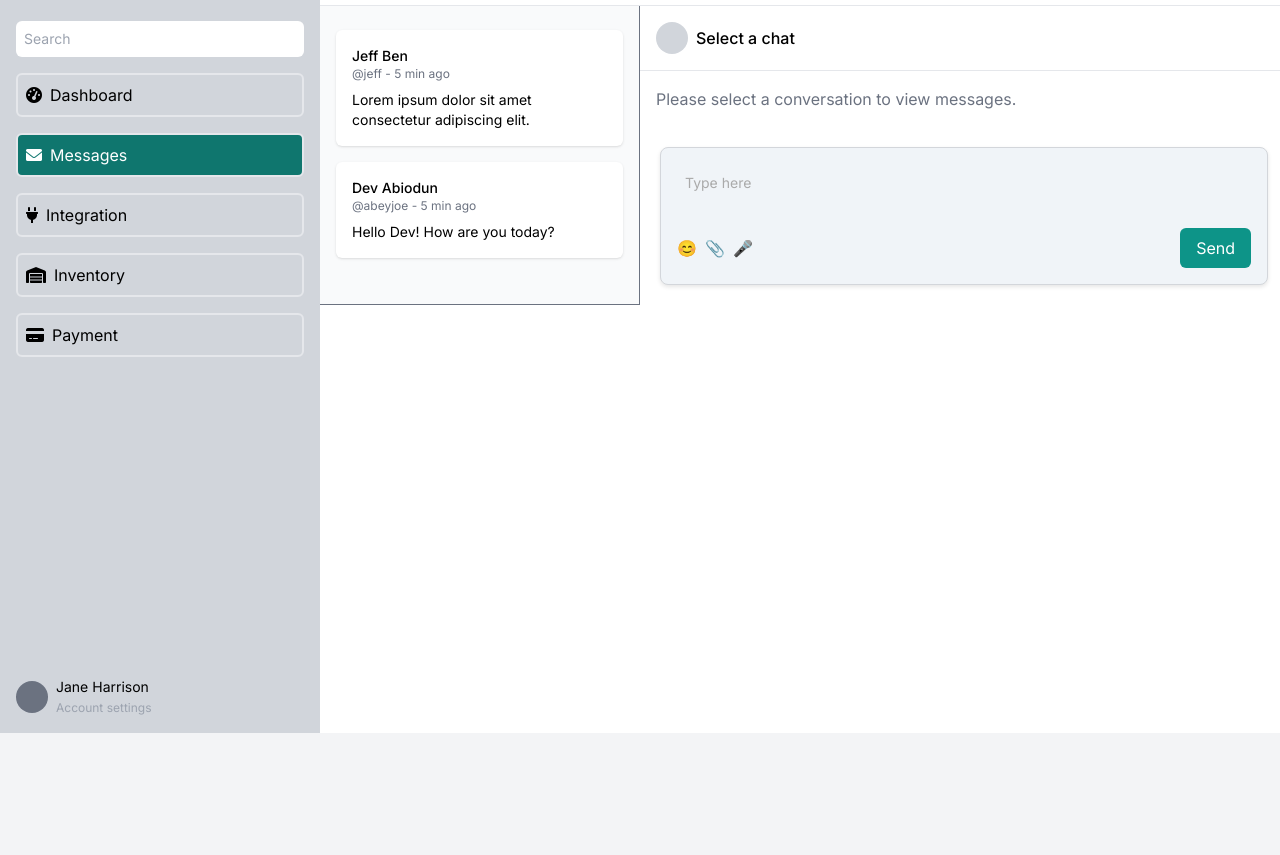
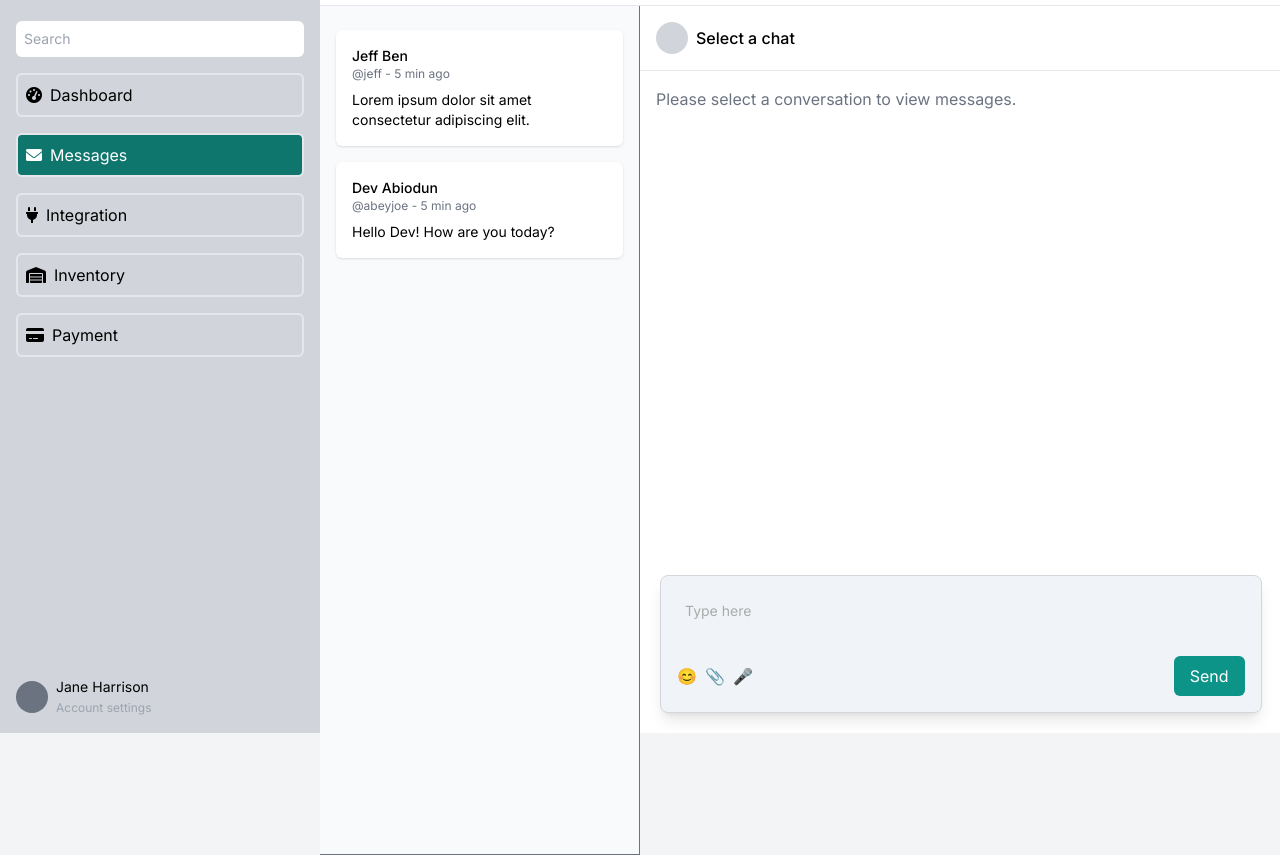
Before and after one commit to abeyjoe/chat-app, a plain HTML site: page index.html in a window 1280 px wide. Shown: the part 67-922 px from the top of the page. Before the commit the page ends 800 px from the top, so only its background shows below. Drawn offline with nearby package versions, Linux system fonts and the light colour scheme.

Commit message:
chat box position

```diff
--- a/index.html
+++ b/index.html
@@ -236,7 +236,7 @@
                 <!-- Left Panel -->
                 <div id="left-panel" class="w-full md:w-1/3 border-r bg-gray-50 overflow-y-auto py-6 border-b border-gray-500">
                     <!-- Messages -->
-                    <div class="px-4 space-y-4">
+                    <div class="px-4 space-y-4 h-screen">
                         <div class="bg-white shadow p-4 mb-4 rounded-md cursor-pointer"
                             onclick="openChat('Jeff Ben', '@jeff', 'Lorem ipsum dolor sit amet consectetur adipiscing elit.')">
                             <p class="text-sm font-medium">Jeff Ben</p>
@@ -253,7 +253,7 @@
                 </div>
 
                 <!-- Right Panel -->
-                <div id="right-panel" class="flex-grow hidden md:block">
+                <div id="right-panel" class="flex-grow h-screen hidden md:block">
                     <!-- Chat Header -->
                     <div class="flex items-center justify-between p-4 border-b">
 
@@ -272,8 +272,9 @@
                         <p class="text-gray-500">Please select a conversation to view messages.</p>
                     </div>
 
-                    <!-- Reply Box -->
-                    <div class="reply-box p-4 border-t">
+                     <!-- Reply Box -->
+                    <!--<div class="reply-box fixed bottom-0 w-[80vh] px-4 border-t shadow-lg">-->
+                    <div class="reply-box fixed bottom-0 w-[95%] md:w-[47%] p-4 border-t shadow-lg">
                         <textarea placeholder="Type here" class="w-full p-2 border rounded-md"></textarea>
                         <div class="flex justify-between mt-2">
                             <div class="flex space-x-2">
```
